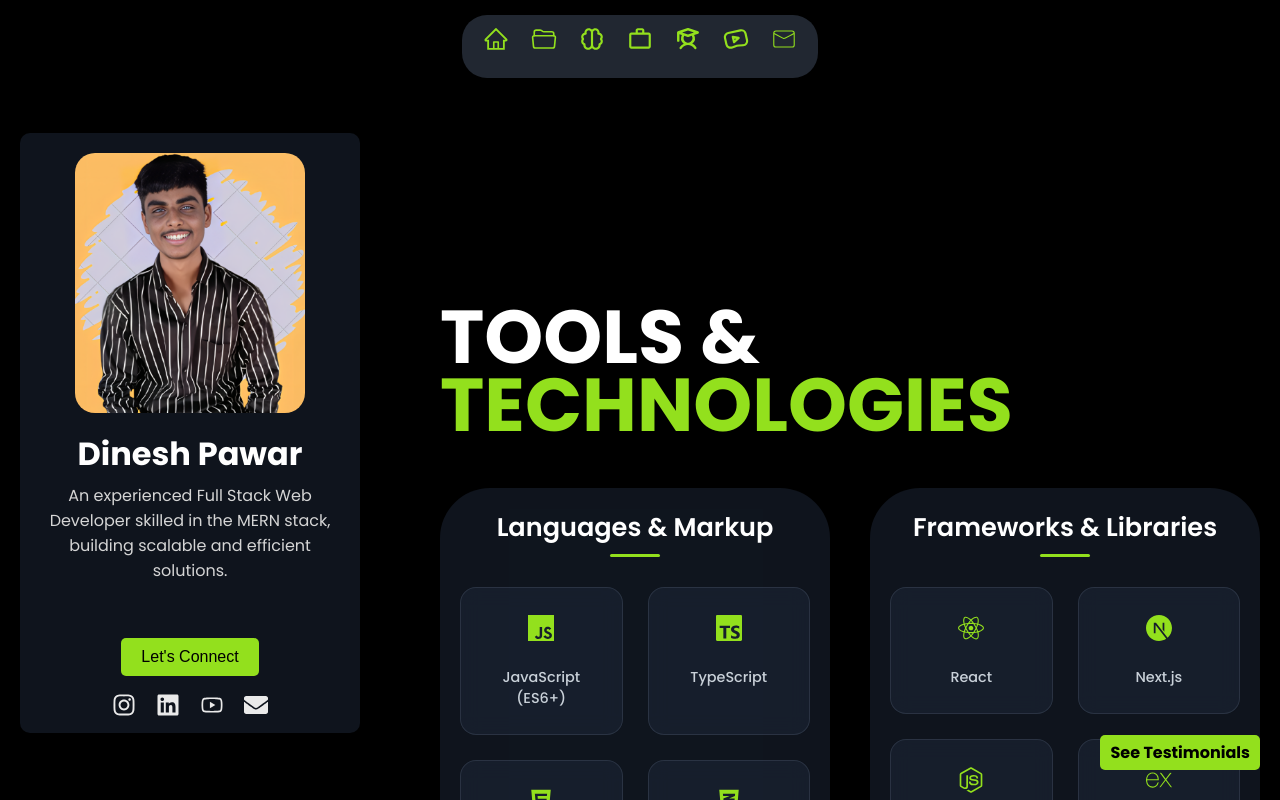
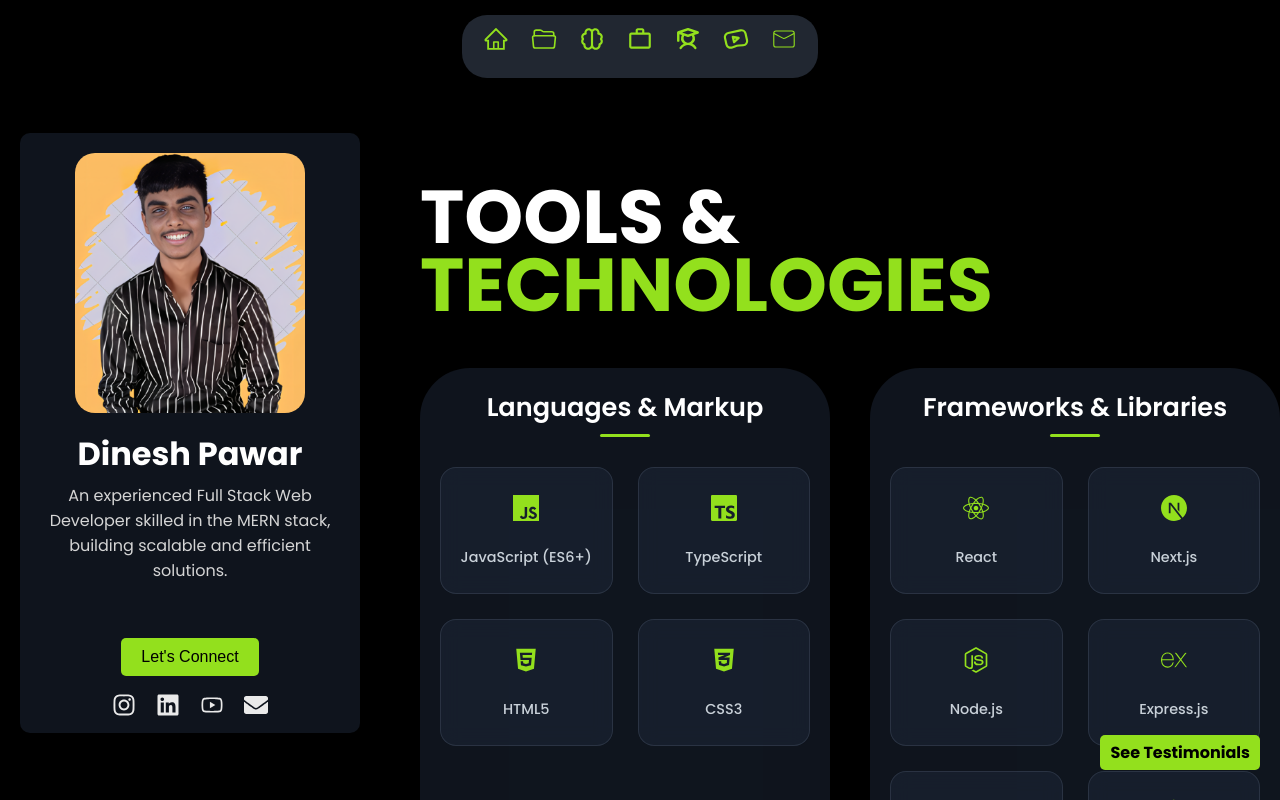
Before and after one commit to DineshPawar7/DineshPawar-Portfolio07, a React (Create React App) app: page /SkillsAndTools in a window 1280 px wide. Shown: the top 800 px of the page. Built offline with nearby package versions, Linux system fonts and the light colour scheme; no server answers.

Commit message:
Remove margin and padding from skillset container for improved layout consistency

```diff
--- a/src/styles/SkillsAndTools.css
+++ b/src/styles/SkillsAndTools.css
@@ -3,8 +3,6 @@
 .skillset-container {
   width: 100%;
   max-width: 1200px;
-  margin: 80px auto;
-  padding: 40px 20px;
   color: var(--text-color);
 }
 
```
